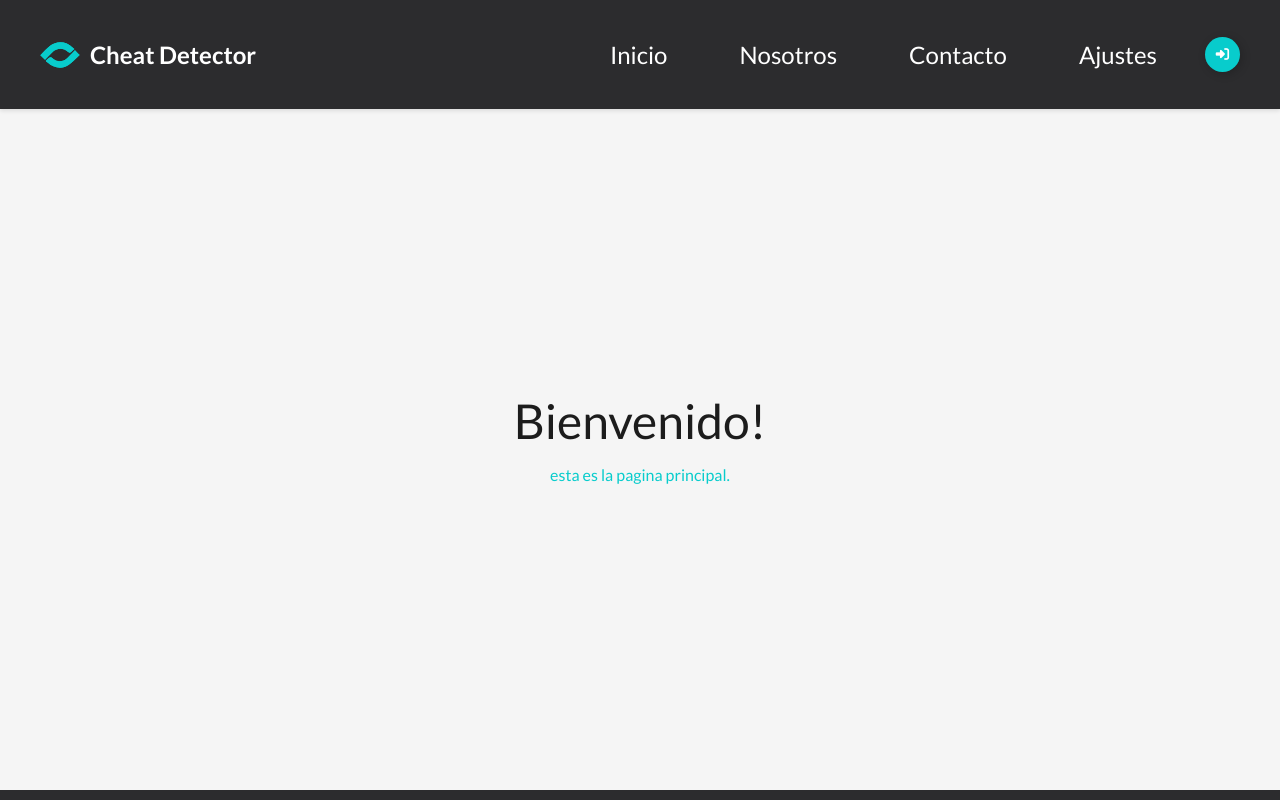
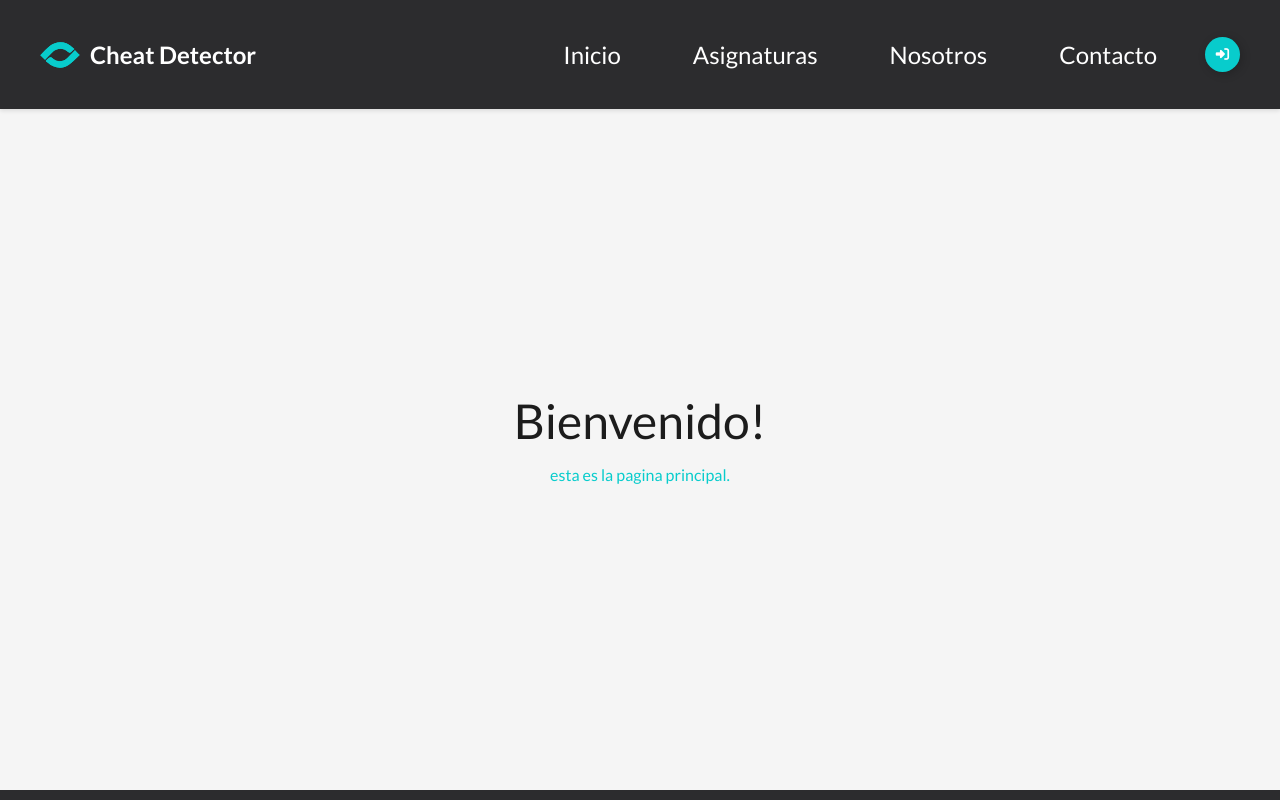
Before and after one commit to ConstruccionSoftware2024/Construccion-de-Software-2024-1, a Vue app: page / in a window 1280 px wide. Shown: the top 800 px of the page. Built offline with nearby package versions, Linux system fonts and the light colour scheme.

Commit message:
Navegacion del nuevo componente desde el navbar

```diff
--- a/src/components/ComponentesGrupoJoaquin/navBar.vue
+++ b/src/components/ComponentesGrupoJoaquin/navBar.vue
@@ -10,6 +10,7 @@
           <RouterLink to="/" class="navLink" @click.native="closeMenu">Inicio</RouterLink>
 
           <template v-if="!isAuthenticated || (isAuthenticated && user && user.role !== 'profesor')">
+            <RouterLink to="/listaAsignaturas" class="navLink" @click.native="closeMenu">Asignaturas</RouterLink>
             <RouterLink to="/about" class="navLink" @click.native="closeMenu">Nosotros</RouterLink>
             <RouterLink to="/contact" class="navLink" @click.native="closeMenu">Contacto</RouterLink>
           </template>
@@ -19,11 +20,9 @@
             <RouterLink to="#" class="navLink" @click.native="closeMenu">Alumnos</RouterLink>
           </template>
 
-          <RouterLink to="/settings" class="navLink" @click.native="closeMenu">Ajustes</RouterLink>
-
           <template v-if="isAuthenticated && (user && user.role === 'alumno' || user.role === 'profesor')">
             <template v-if="isOpen">
-              <RouterLink to="/notificaciones" class="navLink" @click.native="closeMenu">Ver todas las notificaciones
+              <RouterLink to="/notificaciones" class="navLink" @click.native="closeMenu">Notificaciones
               </RouterLink>
             </template>
             <template v-else>
@@ -393,6 +392,10 @@ onUnmounted(() => {
 }
 
 @media (max-width: 1024px) {
+  .loginButtonLogged {
+    display: none;
+  }
+
   .navbarRight {
     position: fixed;
     top: 0;
```
